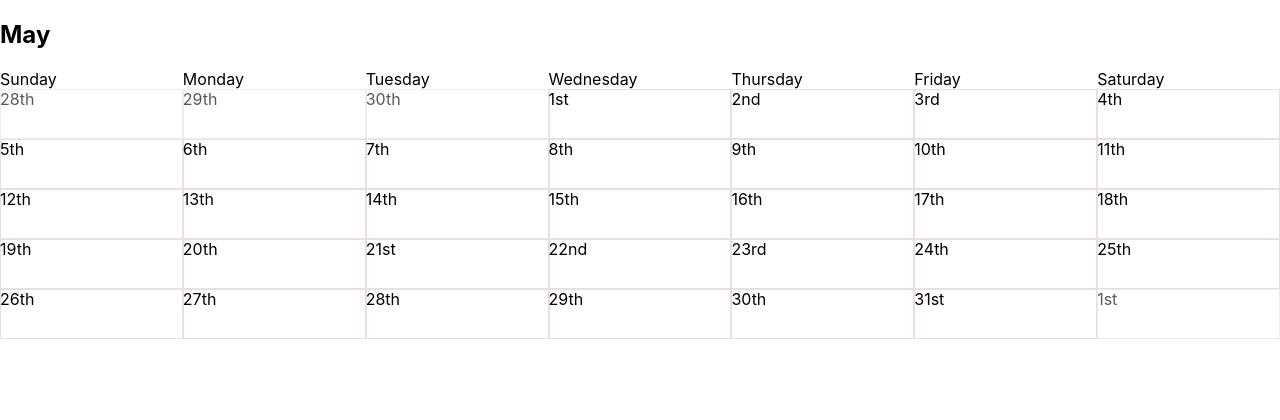
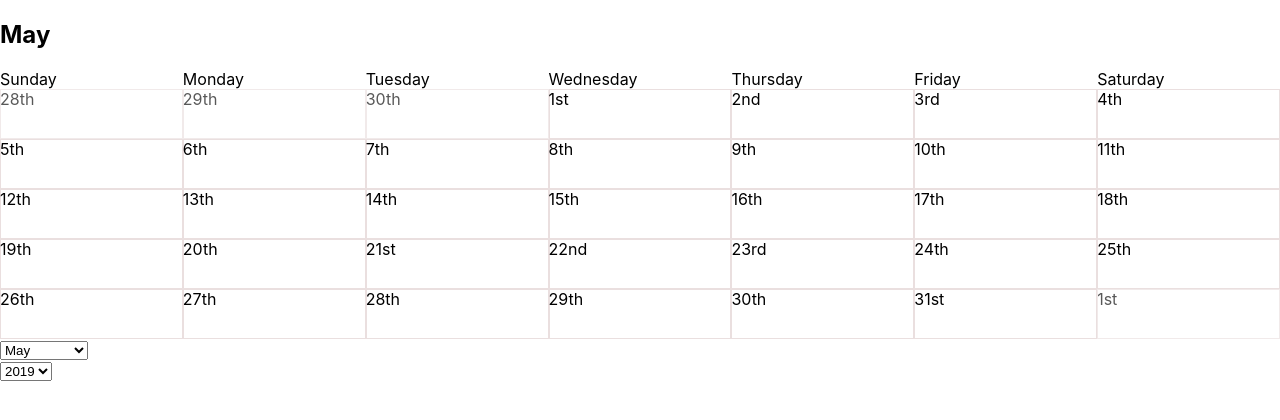
Before and after one commit to ChaseH88/React-Calendar, a React (Create React App) app: page / in a window 1280 px wide. Shown: the top 420 px of the page. Built offline with nearby package versions, Linux system fonts and the light colour scheme.

Commit message:
Added dynamic select options for year and month.

```diff
--- a/src/App.js
+++ b/src/App.js
@@ -2,6 +2,7 @@ import React, { Fragment } from "react";
 
 // Components
 import CalendarDisplay from "./components/CalendarDisplay";
+import DateSelector from "./components/DateSelector";
 
 // Context
 import Provider, { MyContext } from "./components/Provider";
@@ -11,7 +12,10 @@ const App = () => {
     <Provider>
       <MyContext.Consumer>
         {context => (
-          <CalendarDisplay {...context} />
+          <Fragment>
+            <CalendarDisplay {...context} />
+            <DateSelector {...context} />
+          </Fragment>
         )}
       </MyContext.Consumer>
     </Provider>
--- /dev/null
+++ b/src/components/DateSelector.js
@@ -0,0 +1,80 @@
+import React from "react";
+
+const DateSelector = (props) => {
+
+  const monthsInYear = ["January", "February", "March", "April", "May", "June", "July", "August", "September", "October", "November", "December"];
+
+  // Grab the month and the year
+  const { month, year } = props;
+
+  // Select the Month
+  const generateSelectMonth = () => {
+
+    // dynamically populate the select month option
+    let monthSelector = [];
+    monthsInYear.forEach((m, index) => {
+      index === month ?
+        monthSelector.push(<option selected value={index} key={m}>{m}</option>) :
+        monthSelector.push(<option value={index} key={m}>{m}</option>)
+    });
+    // Return the HTML
+    return(
+      <select onChange={handleMonthChange}>
+        {monthSelector}
+      </select>
+    )
+  }
+
+
+  // Handle the month change
+  const handleMonthChange = (e) => {
+    // When the month is changed, update the state
+    let selected = e.target.value;
+    console.log("Month", selected);
+    //add logic to update the state
+  }
+
+  // Select the Year
+  // dynamically populate the select month option
+  const generateSelectYear = () => {
+    // temp placeholder for html
+    let selectYearArr = [];
+    let yearsToShow = 4;
+
+    // generate the years html and push to the array
+    for(let i= -(yearsToShow); i <= yearsToShow; i++){
+      // add selected if matches current year
+      year+i === year ?
+        selectYearArr.push(<option selected value={year+i}>{year+i}</option>) :
+        selectYearArr.push(<option value={year+i}>{year+i}</option>)
+    }
+    // render the html
+    return(
+      <select onChange={handleYearChange}>
+        {selectYearArr}
+      </select>
+    )
+  }
+
+  // Handle the year change
+  const handleYearChange = (e) => {
+    // When the year is changed, update the state
+    let selected = e.target.value;
+    console.log("Year", selected);
+    //add logic to update the state
+  }
+
+  // Render the HTML
+  return(
+    <div id="dateSelector">
+      <div className="month">
+        {generateSelectMonth()}
+      </div>
+      <div className="year">
+        {generateSelectYear()}
+      </div>
+    </div>
+  )
+}
+
+export default DateSelector;
```
